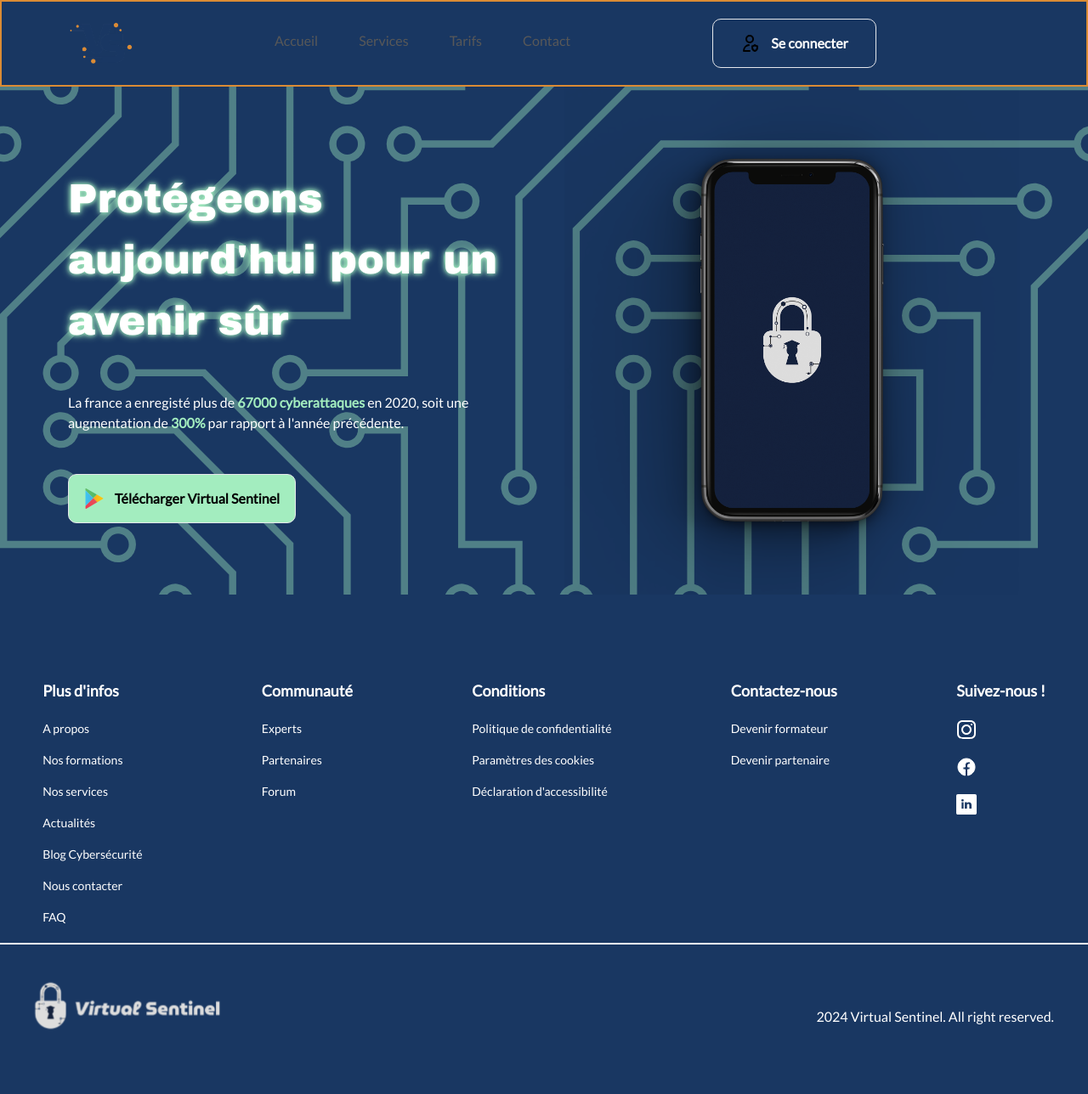
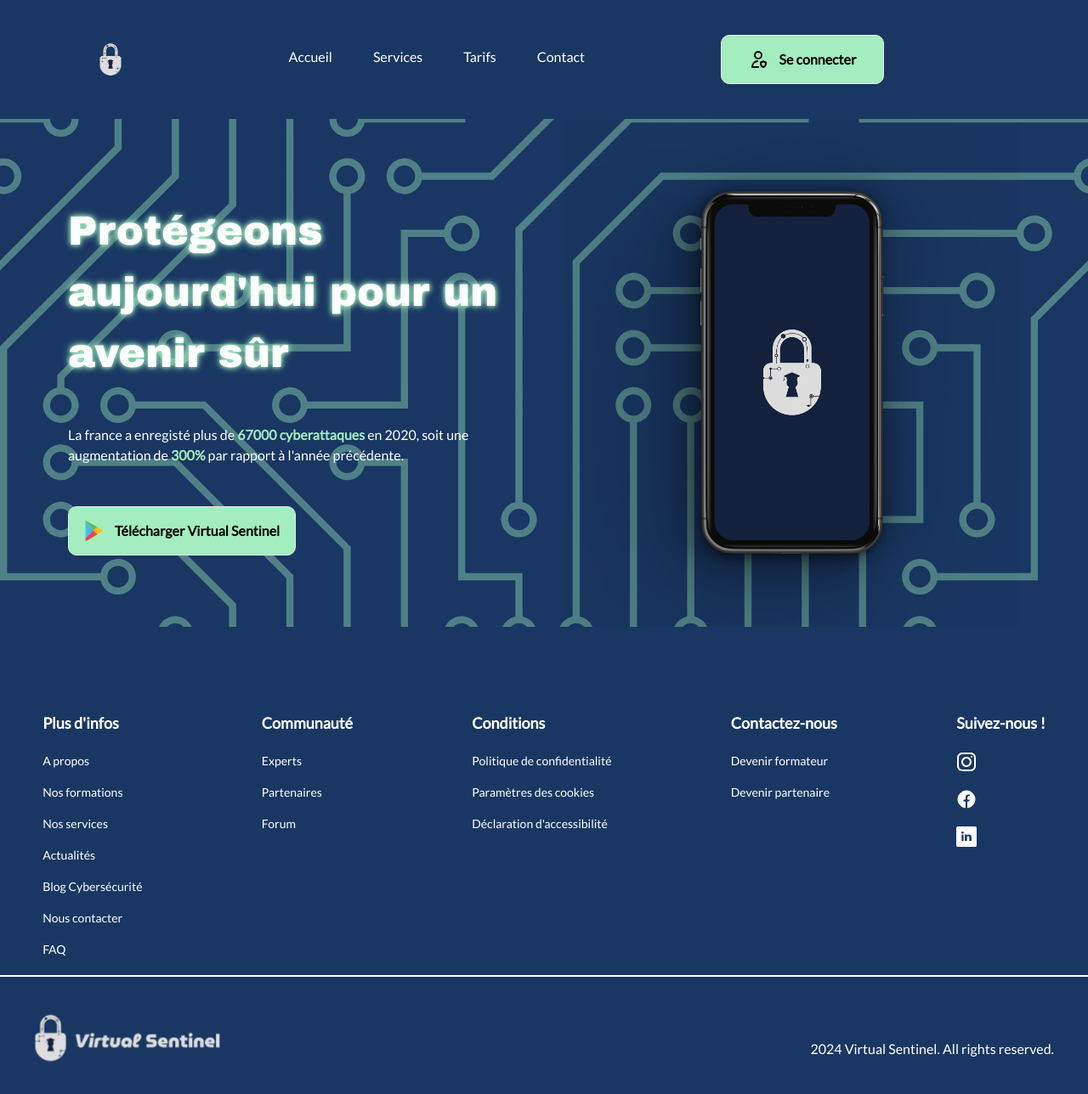
Before and after one commit to GanaF4ll/virtualsentinel, a Next.js app: page / in a window 1280 px wide. Shown: the top 1288 px of the page at 85% size. Built offline with nearby package versions, Linux system fonts and the light colour scheme; a web font is replaced by a local one.

Commit message:
Update button styles and image sources, and adjust footer text

```diff
--- a/app/globals.css
+++ b/app/globals.css
@@ -30,7 +30,7 @@
     @apply border-gray-20 bg-green-90 px-8 py-5 text-white;
   }
   .btn_green_primary {
-    @apply bg-green-primary px-8 py-4 text-black transition-all hover:bg-white hover:text-green-primary;
+    @apply bg-green-primary px-8 py-4 text-black transition-all hover:bg-orange-primary hover:text-blue-primary;
   }
 
   .max-container {
--- a/components/Footer.tsx
+++ b/components/Footer.tsx
@@ -46,7 +46,7 @@
               className="pl-4"
             />
           </Link>
-          <p className="mr-10">2024 Virtual Sentinel. All right reserved.</p>
+          <p className="mr-10">2024 Virtual Sentinel. All rights reserved.</p>
         </div>
       </div>
     </footer>
--- a/components/Navbar.tsx
+++ b/components/Navbar.tsx
@@ -6,9 +6,9 @@
 
 const Navbar = () => {
   return (
-    <nav className="border-2 border-orange-primary flexBetween max-container padding-container relative z-30 py-5">
+    <nav className="flexBetween max-container padding-container relative z-30 py-5">
       <Link href="/">
-        <Image src="/LogoLetters.png" alt="Logo" width={74} height={29} />
+        <Image src="/logoWhite.png" alt="Logo" width={100} height={50} />
       </Link>
 
       <ul className="hidden h-full gap-12 lg:flex">
@@ -16,7 +16,7 @@
           <Link
             href={link.href}
             key={link.key}
-            className="regular-16 text-gray-50 flexCenter cursor-pointer pb-1.5 transition-all hover:font-bold"
+            className="regular-16 text-white flexCenter cursor-pointer pb-1.5 transition-all hover:font-bold hover:text-green-primary"
           >
             {link.label}
           </Link>
@@ -27,13 +27,13 @@
           type="button"
           title="Se connecter"
           icon="/user.svg"
-          variant="btn_blue_primary"
+          variant="btn_green_primary"
         />
       </div>
 
       <div>
         <Image
-          src="/menu.svg"
+          src="/menuGreen.svg"
           alt="menu"
           width={32}
           height={32}
```
Also changed, not shown: public/logoWhite.png (added), public/menuGreen.svg (added).
